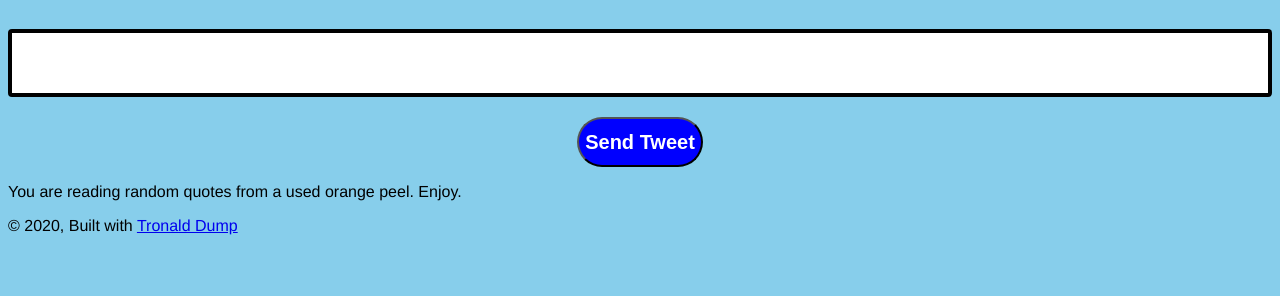
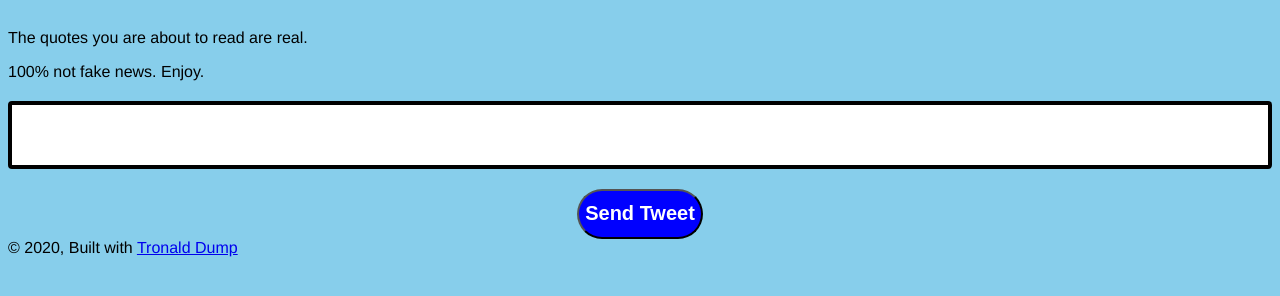
Before and after one commit to goomba5/tronald-dump, a Gatsby site: page / in a window 1280 px wide. Shown: the part 208-504 px from the top of the page. Built offline with nearby package versions, Linux system fonts and the light colour scheme; Gatsby itself is replaced by a stand-in of ours.

Commit message:
added paragraphs with tagline class

```diff
--- a/src/pages/index.js
+++ b/src/pages/index.js
@@ -6,9 +6,12 @@ import SEO from "../components/seo"
 
 const IndexPage = () => (
   <Layout>
+    <div className="tagline">
+    <p>The quotes you are about to read are real.</p>
+    <p>100% not fake news. Enjoy.</p>
+    </div>
     <SEO title="Home" />
     <Quote/>
-    <p>You are reading random quotes from a used orange peel. Enjoy.</p>
   </Layout>
 )
 
```
